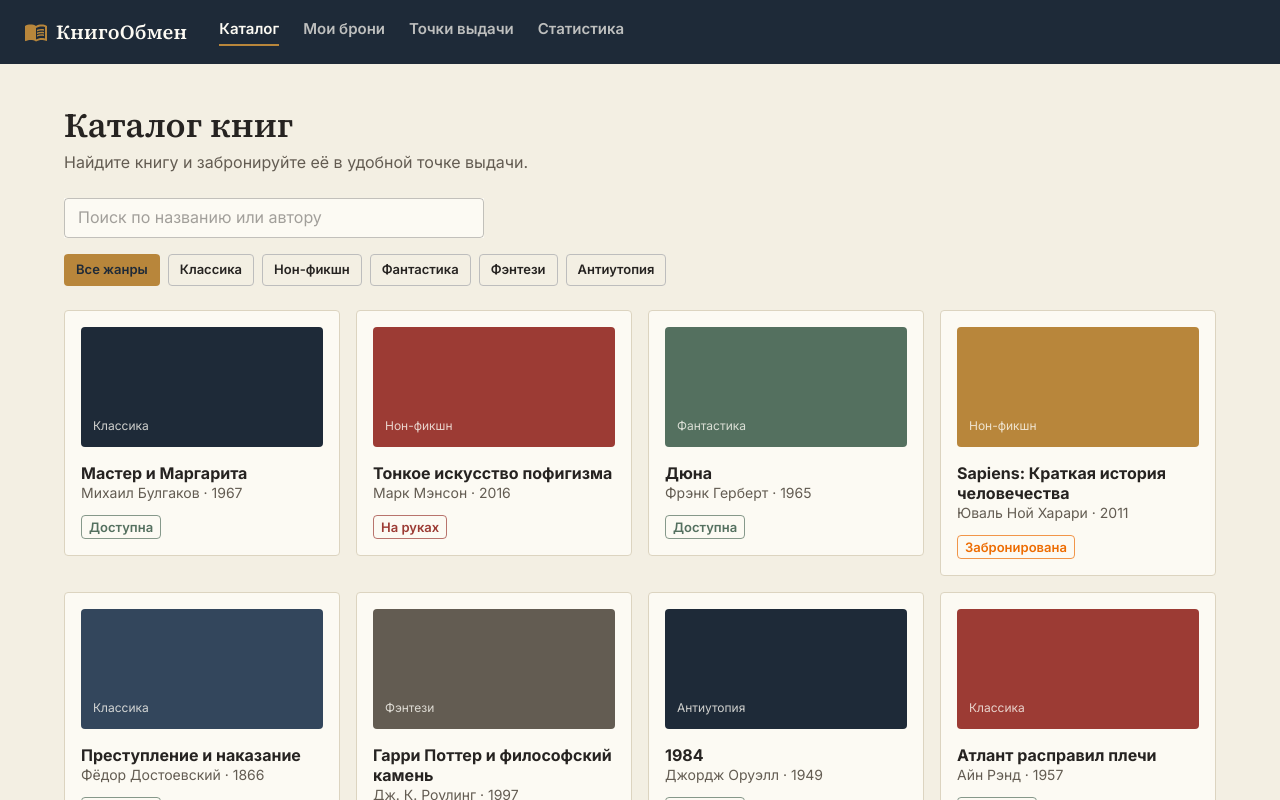
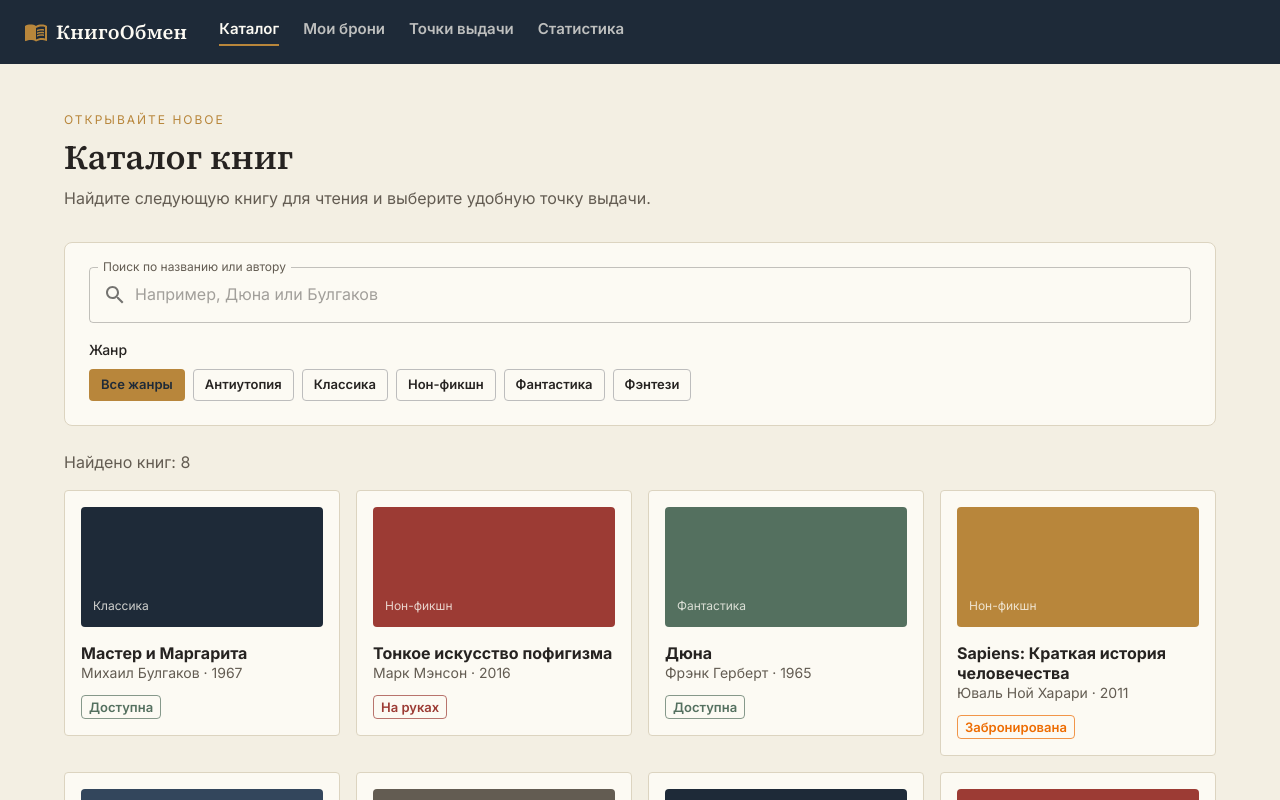
Before and after one commit to Prapor500/book-exchange, a React (Vite) app: page / in a window 1280 px wide. Shown: the top 800 px of the page. Built offline with nearby package versions, Linux system fonts and the light colour scheme.

Commit message:
feat(lab3): improve catalog filters and empty state

```diff
--- a/src/pages/CatalogPage.tsx
+++ b/src/pages/CatalogPage.tsx
@@ -1,75 +1,61 @@
 import { useMemo, useState } from "react";
-import { Box, Typography, TextField, Chip, Grid } from "@mui/material";
+import { Alert, Box, Button, Chip, Grid, InputAdornment, TextField, Typography } from "@mui/material";
+import SearchIcon from "@mui/icons-material/Search";
+import FilterAltOffIcon from "@mui/icons-material/FilterAltOff";
 import BookCard from "../components/BookCard";
+import EmptyState from "../shared/ui/EmptyState";
 import { books } from "../data/mockData";
 
 export default function CatalogPage() {
   const [query, setQuery] = useState("");
   const [genre, setGenre] = useState<string | null>(null);
+  const genres = useMemo(() => Array.from(new Set(books.map((book) => book.genre))).sort(), []);
+  const filtered = useMemo(() => books.filter((book) => {
+    const normalizedQuery = query.trim().toLocaleLowerCase("ru-RU");
+    const matchesQuery = !normalizedQuery ||
+      book.title.toLocaleLowerCase("ru-RU").includes(normalizedQuery) ||
+      book.author.toLocaleLowerCase("ru-RU").includes(normalizedQuery);
+    return matchesQuery && (!genre || book.genre === genre);
+  }), [query, genre]);
 
-  const genres = useMemo(
-    () => Array.from(new Set(books.map((b) => b.genre))),
-    []
-  );
-
-  const filtered = books.filter((b) => {
-    const matchesQuery =
-      b.title.toLowerCase().includes(query.toLowerCase()) ||
-      b.author.toLowerCase().includes(query.toLowerCase());
-    const matchesGenre = !genre || b.genre === genre;
-    return matchesQuery && matchesGenre;
-  });
+  const resetFilters = () => { setQuery(""); setGenre(null); };
 
   return (
     <Box>
-      <Typography variant="h4" sx={{ mb: 0.5 }}>
-        Каталог книг
-      </Typography>
-      <Typography color="text.secondary" sx={{ mb: 3 }}>
-        Найдите книгу и забронируйте её в удобной точке выдачи.
-      </Typography>
-
+      <Box sx={{ mb: 4 }}>
+        <Typography variant="overline" color="secondary.main" sx={{ letterSpacing: 2 }}>ОТКРЫВАЙТЕ НОВОЕ</Typography>
+        <Typography variant="h4" sx={{ mb: 1 }}>Каталог книг</Typography>
+        <Typography color="text.secondary">Найдите следующую книгу для чтения и выберите удобную точку выдачи.</Typography>
+      </Box>
+      <Box component="section" aria-label="Поиск и фильтрация книг" sx={{ p: { xs: 2, sm: 3 }, mb: 3, bgcolor: "background.paper", border: "1px solid", borderColor: "divider", borderRadius: 2 }}>
         <TextField
-        placeholder="Поиск по названию или автору"
+          label="Поиск по названию или автору"
+          placeholder="Например, Дюна или Булгаков"
           fullWidth
-        size="small"
           value={query}
-        onChange={(e) => setQuery(e.target.value)}
-        sx={{ mb: 2, maxWidth: 420, bgcolor: "background.paper" }}
+          onChange={(event) => setQuery(event.target.value)}
+          inputProps={{ "aria-label": "Поиск книг по названию или автору" }}
+          InputProps={{ startAdornment: <InputAdornment position="start"><SearchIcon /></InputAdornment> }}
+          sx={{ mb: 2 }}
         />
-
-      <Box sx={{ display: "flex", gap: 1, flexWrap: "wrap", mb: 3 }}>
-        <Chip
-          label="Все жанры"
-          onClick={() => setGenre(null)}
-          color={genre === null ? "secondary" : "default"}
-          variant={genre === null ? "filled" : "outlined"}
-        />
-        {genres.map((g) => (
-          <Chip
-            key={g}
-            label={g}
-            onClick={() => setGenre(g)}
-            color={genre === g ? "secondary" : "default"}
-            variant={genre === g ? "filled" : "outlined"}
-          />
-        ))}
+        <Typography variant="subtitle2" sx={{ mb: 1 }}>Жанр</Typography>
+        <Box sx={{ display: "flex", gap: 1, flexWrap: "wrap" }}>
+          <Chip label="Все жанры" clickable onClick={() => setGenre(null)} color={genre === null ? "secondary" : "default"} variant={genre === null ? "filled" : "outlined"} />
+          {genres.map((item) => <Chip key={item} label={item} clickable onClick={() => setGenre(item)} color={genre === item ? "secondary" : "default"} variant={genre === item ? "filled" : "outlined"} />)}
         </Box>
-
+      </Box>
+      <Box sx={{ display: "flex", alignItems: "center", justifyContent: "space-between", gap: 2, mb: 2, flexWrap: "wrap" }}>
+        <Typography color="text.secondary" aria-live="polite">Найдено книг: {filtered.length}</Typography>
+        {(query || genre) && <Button size="small" startIcon={<FilterAltOffIcon />} onClick={resetFilters}>Сбросить фильтры</Button>}
+      </Box>
+      {filtered.length > 0 ? (
         <Grid container spacing={2}>
-        {filtered.map((book) => (
-          <Grid item xs={12} sm={6} md={3} key={book.id}>
-            <BookCard book={book} />
+          {filtered.map((book) => <Grid item xs={12} sm={6} md={4} lg={3} key={book.id}><BookCard book={book} /></Grid>)}
         </Grid>
-        ))}
-        {filtered.length === 0 && (
-          <Grid item xs={12}>
-            <Typography color="text.secondary">
-              По вашему запросу ничего не найдено.
-            </Typography>
-          </Grid>
+      ) : (
+        <EmptyState title="Книги не найдены" description="Измените поисковый запрос или сбросьте фильтры." actionLabel="Сбросить фильтры" onAction={resetFilters} />
       )}
-      </Grid>
+      <Alert severity="info" sx={{ mt: 4 }}>Это демонстрационный каталог. Бронирования сохраняются в браузере на этом устройстве.</Alert>
     </Box>
   );
 }
```
Lines whose indentation alone changed are shown as unchanged.
